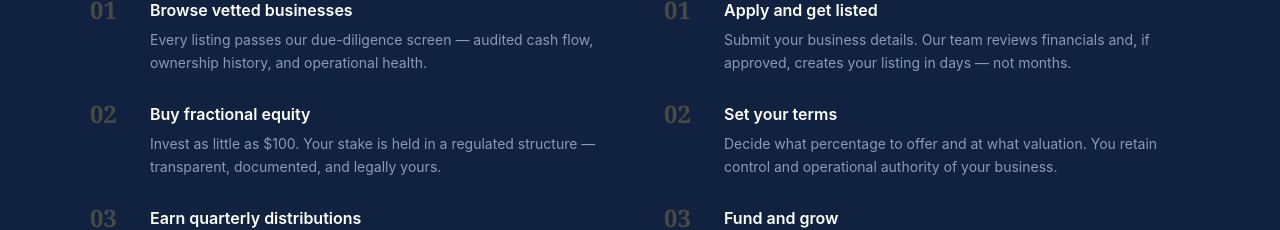
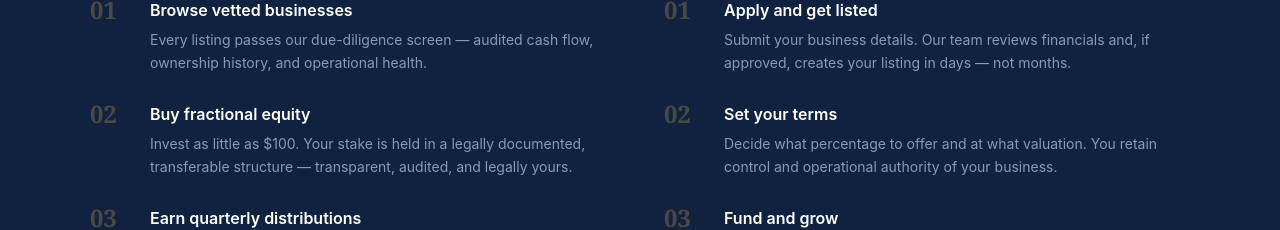
Before and after one commit to tech8675/bizfrac, a Next.js app: page / in a window 1280 px wide. Shown: the part 1572-1802 px from the top of the page. Built offline with nearby package versions, Linux system fonts and the light colour scheme.

Commit message:
Update equity structure copy

```diff
--- a/app/page.tsx
+++ b/app/page.tsx
@@ -405,7 +405,7 @@ export default function Home() {
                   {
                     n: "02",
                     title: "Buy fractional equity",
-                    body: "Invest as little as $100. Your stake is held in a regulated structure — transparent, documented, and legally yours.",
+                    body: "Invest as little as $100. Your stake is held in a legally documented, transferable structure — transparent, audited, and legally yours.",
                   },
                   {
                     n: "03",
```
